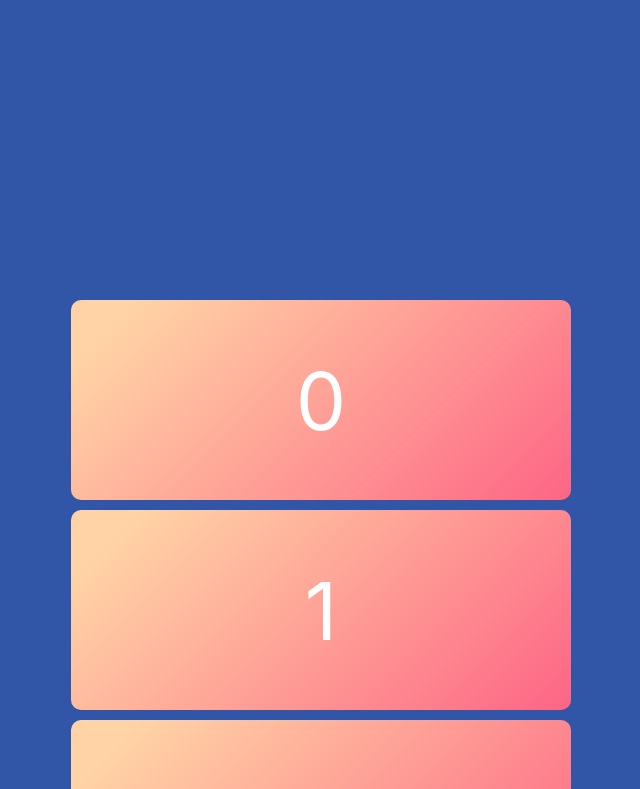
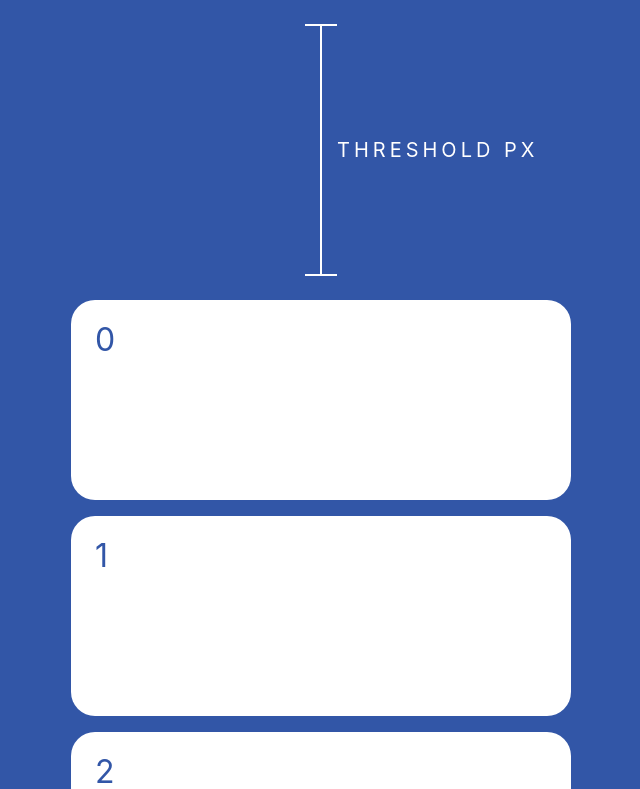
Before and after one commit to faustienf/react-feed, a React (Create React App) app: page / in a window 1280 px wide. Shown: the top 789 px of the page, without its empty margins (319-959 px from the left). Built offline with nearby package versions, Linux system fonts and the light colour scheme.

Commit message:
styling demo

```diff
--- a/src/app.css
+++ b/src/app.css
@@ -1,5 +1,6 @@
 .articles {
-  padding-top: 300px;
   width: 500px;
   max-width: 100%;
+  display: flex;
+  flex-direction: column;
 }
--- a/src/app.tsx
+++ b/src/app.tsx
@@ -3,6 +3,7 @@ import React from 'react';
 import { Feed, useFeed } from './feed';
 import { useWindowEvent } from './use-window-event';
 import { Article } from './article';
+import { ThresholdPx } from './threshold-px';
 
 import './app.css';
 
@@ -10,20 +11,24 @@ const items = Array(100).fill(0).map((_, index) => ({
   id: index,
 }));
 
+const THRESHOLD_PX = 300;
+
 export const App = () => {
   const {
     startIndex,
     handleScroll,
   } = useFeed({
     thresholdItems: 2,
-    thresholdPx: 300,
+    thresholdPx: THRESHOLD_PX,
   });
 
   useWindowEvent('scroll', handleScroll);
 
   return (
     <section className="articles">
-      <Feed onReadHeight={(el) => el.offsetHeight + 10}>
+      <ThresholdPx height={THRESHOLD_PX} />
+
+      <Feed onReadHeight={(el) => el.offsetHeight + 16}>
         {items.slice(startIndex, startIndex + 8).map((item) => (
           <Article key={item.id}>
             {item.id}
--- a/src/article/article.css
+++ b/src/article/article.css
@@ -1,14 +1,14 @@
 .article {
   height: 200px;
-  background-image: linear-gradient(135deg, #FFD3A5 10%, #FD6585 100%);
-  border-radius: 10px;
-  margin-bottom: 10px;
+  border-radius: 24px;
+  margin-bottom: 16px;
   box-sizing: border-box;
   display: flex;
-  align-items: center;
-  justify-content: center;
-  color: #fff;
-  font-size: 80px;
+  background-color: #fff;
+  color: #3256A7;
+  font-size: 32px;
+  line-height: 1;
+  padding: 24px;
   cursor: pointer;
 }
 
--- /dev/null
+++ b/src/threshold-px/index.ts
@@ -0,0 +1 @@
+export {ThresholdPx} from './threshold-px';
--- /dev/null
+++ b/src/threshold-px/threshold-px.css
@@ -0,0 +1,33 @@
+.threshold-px {
+  position: relative;
+  color: #fff;
+  border-top: 2px solid;
+  border-bottom: 2px solid;
+  width: 32px;
+  margin: 24px auto;
+  box-sizing: border-box;
+}
+
+.threshold-px::before {
+  content: '';
+  position: absolute;
+  left: 50%;
+  height: 100%;
+  border-right: 2px solid;
+  transform: translateX(-50%);
+  box-sizing: border-box;
+}
+
+.threshold-px::after {
+  content: 'threshold px';
+  position: absolute;
+  left: 100%;
+  top: 50%;
+  transform: translateY(-50%);
+  box-sizing: border-box;
+  white-space: nowrap;
+  text-transform: uppercase;
+  font-size: 20px;
+  letter-spacing: 4px;
+  line-height: 1;
+}
--- /dev/null
+++ b/src/threshold-px/threshold-px.tsx
@@ -0,0 +1,16 @@
+import React, { FC } from "react";
+
+import './threshold-px.css';
+
+type Props = {
+  height: number;
+};
+
+export const ThresholdPx: FC<Props> = ({height}) => {
+  return (
+    <div
+      className="threshold-px"
+      style={{height: height - 48}}
+    />
+  );
+};
```
